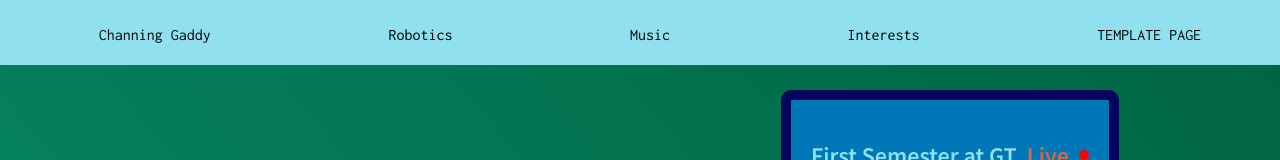
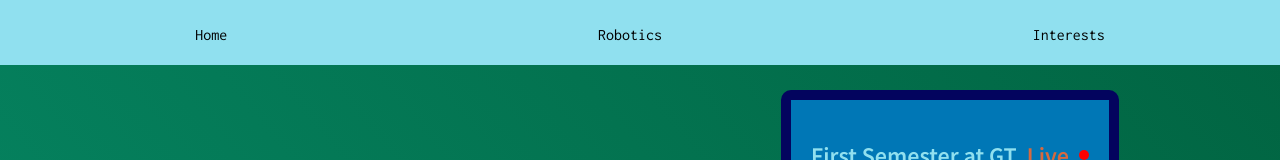
Before and after one commit to CodeChanning/portfolio-site, a plain HTML site: page index.html in a window 1280 px wide. Shown: the top 160 px of the page. Drawn offline with Linux system fonts and the light colour scheme; a web font is replaced by a local one.

Commit message:
took music and template page off the menu bar since both are unfinished style-wise

```diff
--- a/index.html
+++ b/index.html
@@ -14,11 +14,9 @@
 <body>
     <header>
         <nav class="menu">
-            <p> <a class="menu-item" href="index.html">Channing Gaddy</a>  </p>
+            <p> <a class="menu-item" href="index.html">Home</a>  </p>
             <p> <a class="menu-item" href="robotics.html">Robotics</a> </p>
-            <p> <a class="menu-item" href="music.html">Music</a> </p>
             <p> <a  class="menu-item" href="interests.html">Interests</a> </p>
-            <p> <a  class="menu-item" href="template.html">TEMPLATE PAGE</a> </p>
         </nav>
       </header>
 
```
Also changed, not shown: interests.html (+2 -3 lines), robotics.html (+2 -2 lines).
